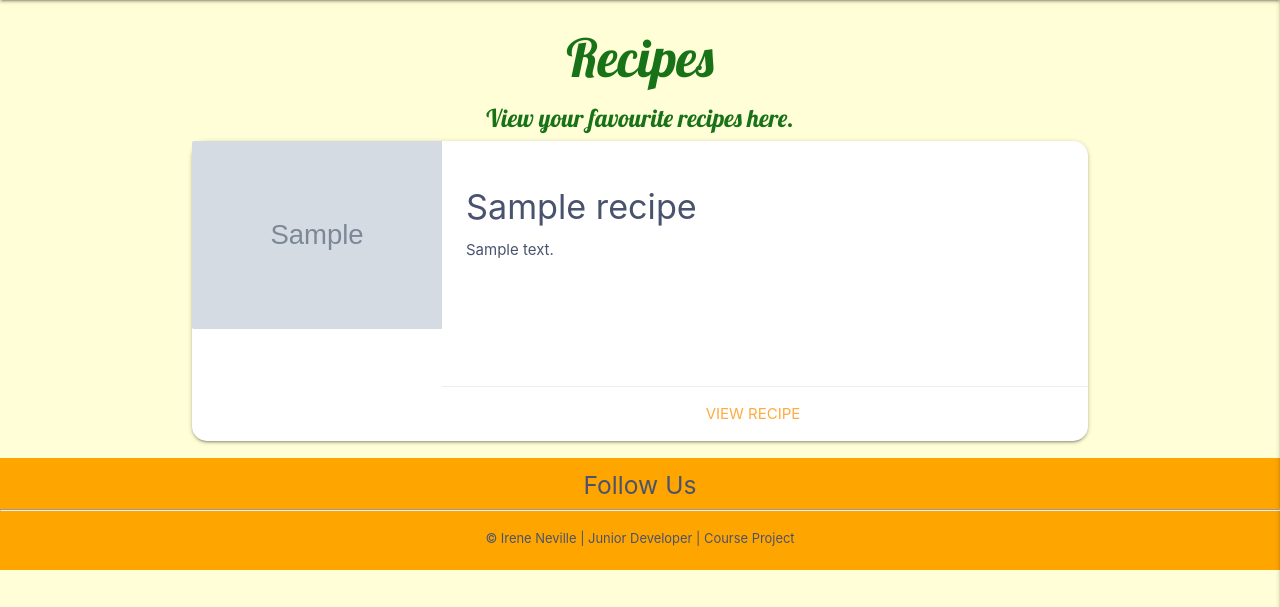
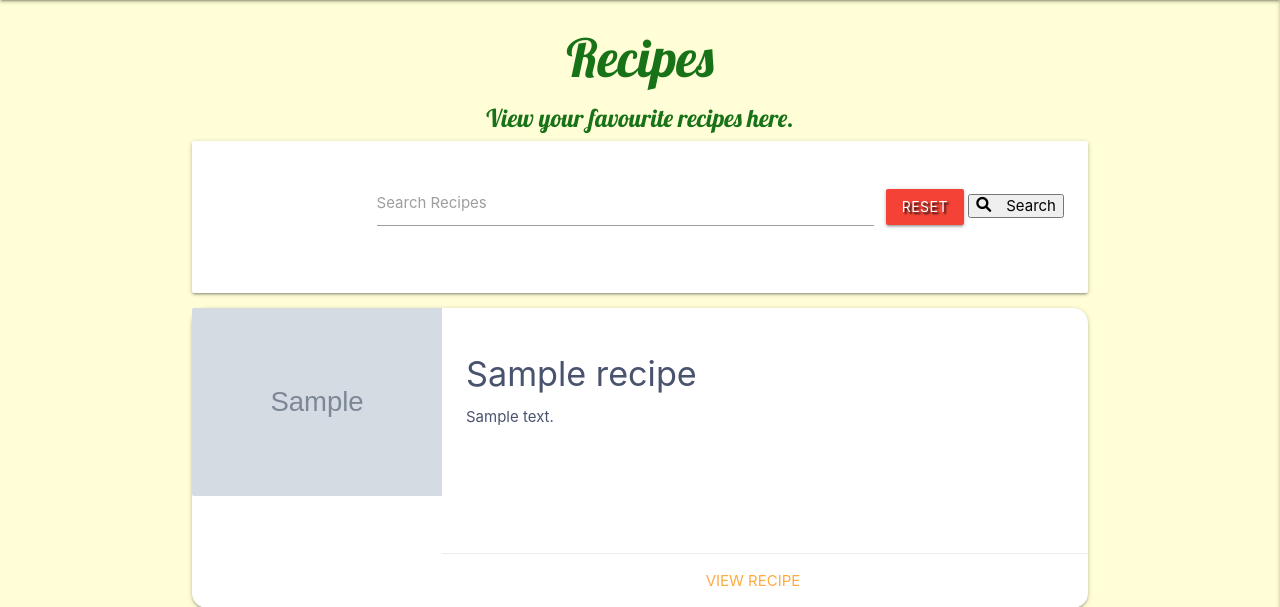
Before and after one commit to irenenev24/Winter_Warmer_Recipe_Collection, a Flask app: page /recipes in a window 1280 px wide. Shown: the part 64-671 px from the top of the page. Run offline with Flask 2, Linux system fonts and the light colour scheme; grey boxes marked "Sample" are stand-in pictures; a database or web service that is not in the repository returns one stand-in record (values such as "Sample title"); some libraries are stand-ins or nearby versions.

Commit message:
added search bar and search functionality

```diff
--- a/app.py
+++ b/app.py
@@ -118,7 +118,7 @@ def add_recipe():
         }
         mongo.db.recipes.insert_one(recipe)
         # Message shows when recipe is sucessfully added.
-        flash("Recipe Successfully Added, Thank You! {{ username }}")
+        flash("Recipe Successfully Added, Thank You")
         # Redirect back to Recipe page
         return redirect(url_for("recipes"))
 
@@ -131,6 +131,14 @@ def add_recipe():
 def recipes():
     recipes = mongo.db.recipes.find()
     return render_template("recipes.html", recipes=recipes)
+
+
+@app.route("/search", methods=["GET", "POST"])
+def search():
+    query = request.form.get("query")
+    recipes = list(mongo.db.recipes.find({"$text": {"$search": query}}))
+    return render_template("recipes.html", recipes=recipes)
+
 
 
 # Route to view individual recipes
--- a/templates/recipes.html
+++ b/templates/recipes.html
@@ -4,6 +4,24 @@
     <h3 class="center-align home-title page-title">Recipes</h3>
     <h5 class="center-align home-title">View your favourite recipes here.</h5>
 
+    <div class="row card-panel">
+        <form action="{{ url_for('search') }}" method="post" class="col s12">
+            <div class="row valign-wrapper center-align">
+                <div class="input-field col s12 m8">
+                    <i class="fas fa search prefix"></i>
+                    <input type="text" name="query" id="query" minlength="3" class="validate" required>
+                    <label for="query">Search Recipes</label>
+                </div>
+                <div class="c0l s12 m4">
+                    <a href="{{ url_for('recipes') }}" class="red btn text-shadow">Reset</a>
+                    <button type="submit">
+                        <i class="fas fa-search left"></i> Search
+                    </button>
+                </div>
+            </div>
+        </form>
+    </div>
+    {% if recipes|length > 0 %}
         {% for recipe in recipes %}
 
         <div class="col s12 m7">
@@ -22,6 +40,9 @@
             </div>
             </div>
         </div>
+        {% endfor %}
+    {% else %}
+        <h3 class="red-text center-align">No Results Found</h3>
 
-    {% endfor %}
+    {% endif %}
 {% endblock %}
```
Lines whose indentation alone changed are shown as unchanged.
